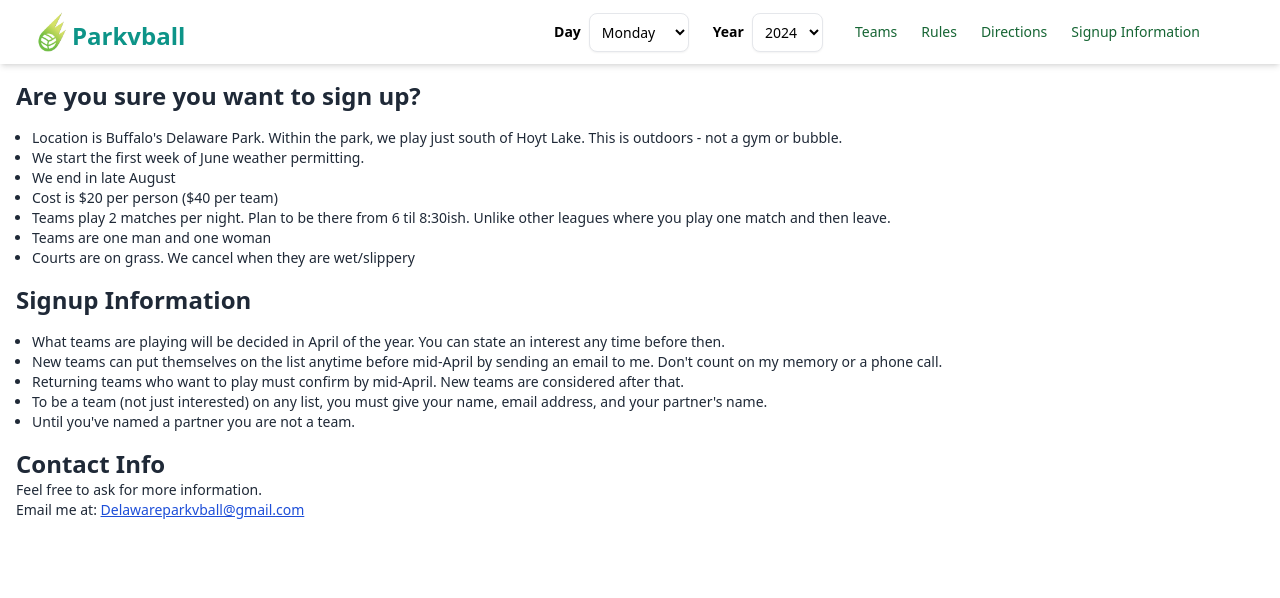
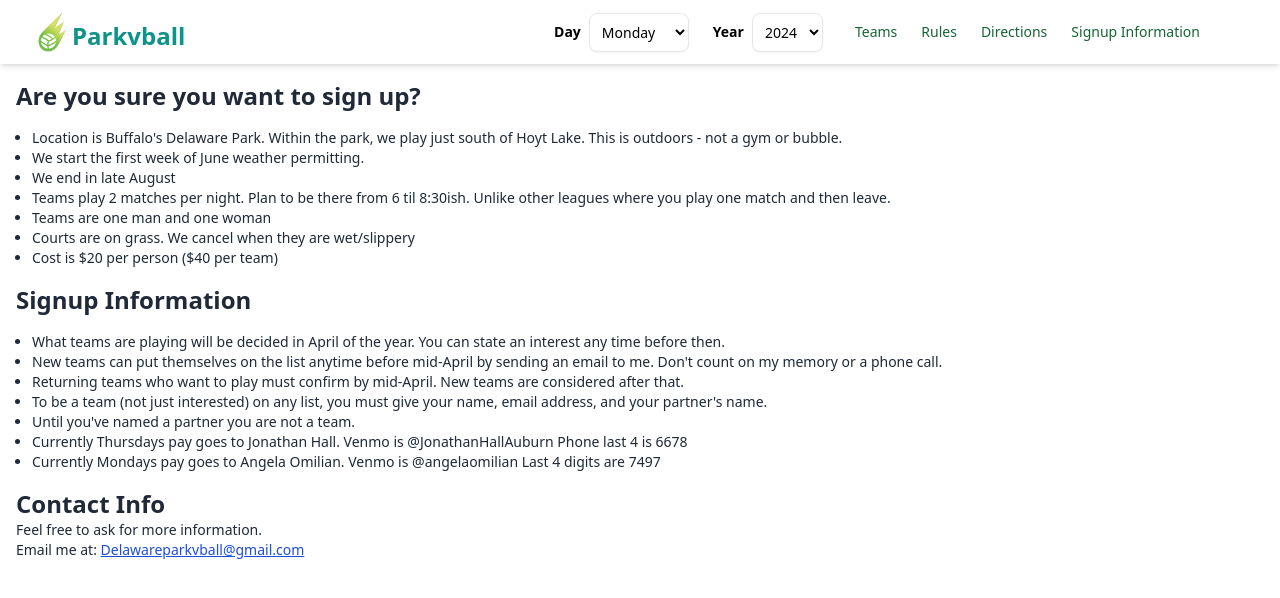
Before and after one commit to tumb/ParkVolleyball, a Next.js app: page /signupinfo in a window 1280 px wide. Shown: the top 598 px of the page. Built offline with nearby package versions, Linux system fonts and the light colour scheme; no server answers; the database is empty.

Commit message:
Adding venmo info to website

```diff
--- a/pages/signupinfo.tsx
+++ b/pages/signupinfo.tsx
@@ -13,13 +13,13 @@ export default function signupinfo() {
           </li>
           <li>We start the first week of June weather permitting.</li>
           <li>We end in late August</li>
-          <li>Cost is $20 per person ($40 per team)</li>
           <li>
             Teams play 2 matches per night. Plan to be there from 6 til 8:30ish.
             Unlike other leagues where you play one match and then leave.
           </li>
           <li>Teams are one man and one woman</li>
           <li>Courts are on grass. We cancel when they are wet/slippery</li>
+          <li>Cost is $20 per person ($40 per team)</li>
         </ul>
       </div>
       <div className="text-sm space-y-4">
@@ -32,6 +32,9 @@ export default function signupinfo() {
           <li> Returning teams who want to play must confirm by mid-April. New teams are considered after that. </li>
           <li> To be a team (not just interested) on any list, you must give your name, email address, and your partner's name. </li>
           <li> Until you've named a partner you are not a team.           </li>
+          <li>Currently Thursdays pay goes to Jonathan Hall. Venmo is @JonathanHallAuburn Phone last 4 is 6678</li>
+          <li>Currently Mondays pay goes to Angela Omilian. Venmo is @angelaomilian Last 4 digits are 7497</li>
+
         </ul>
       </div>
 
```
